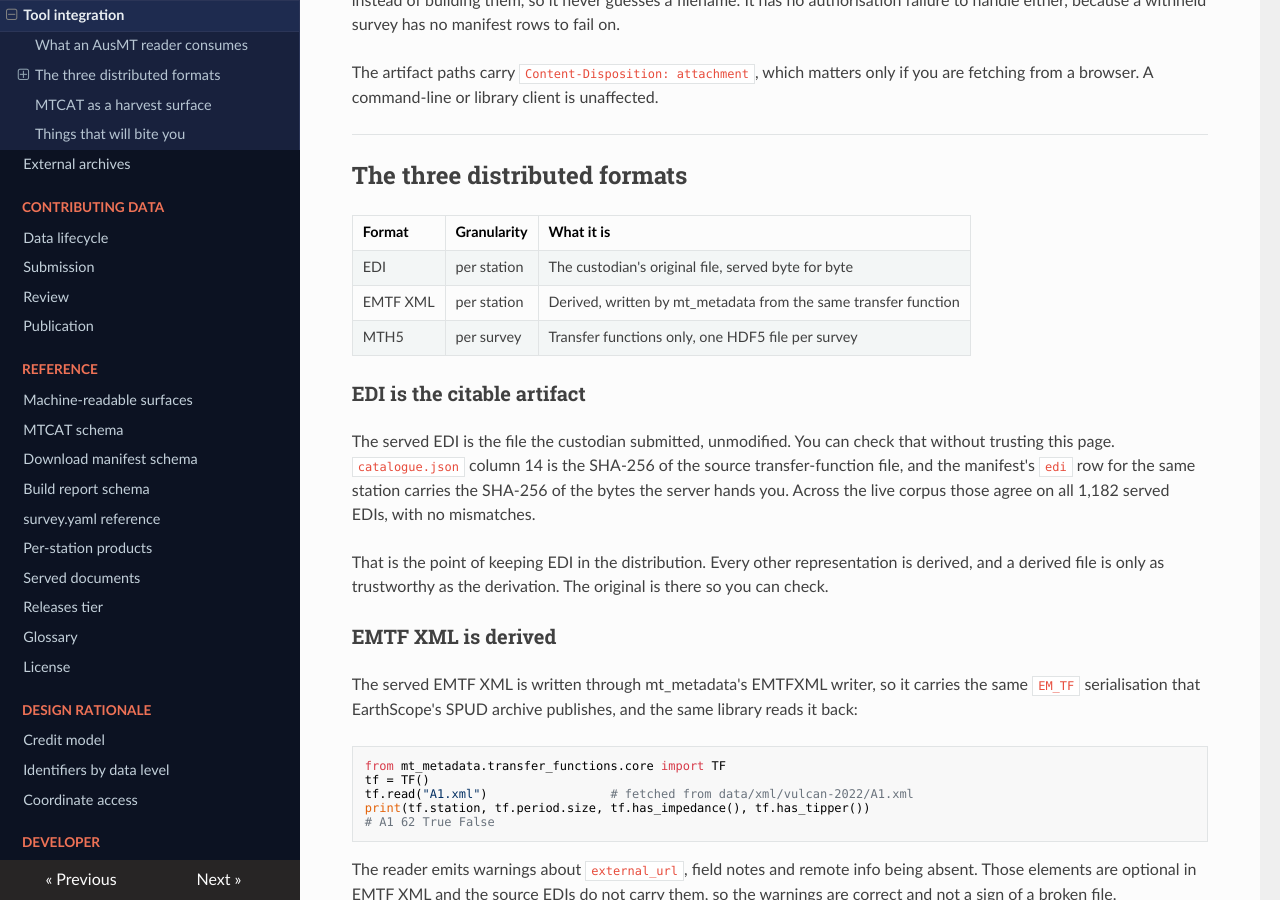
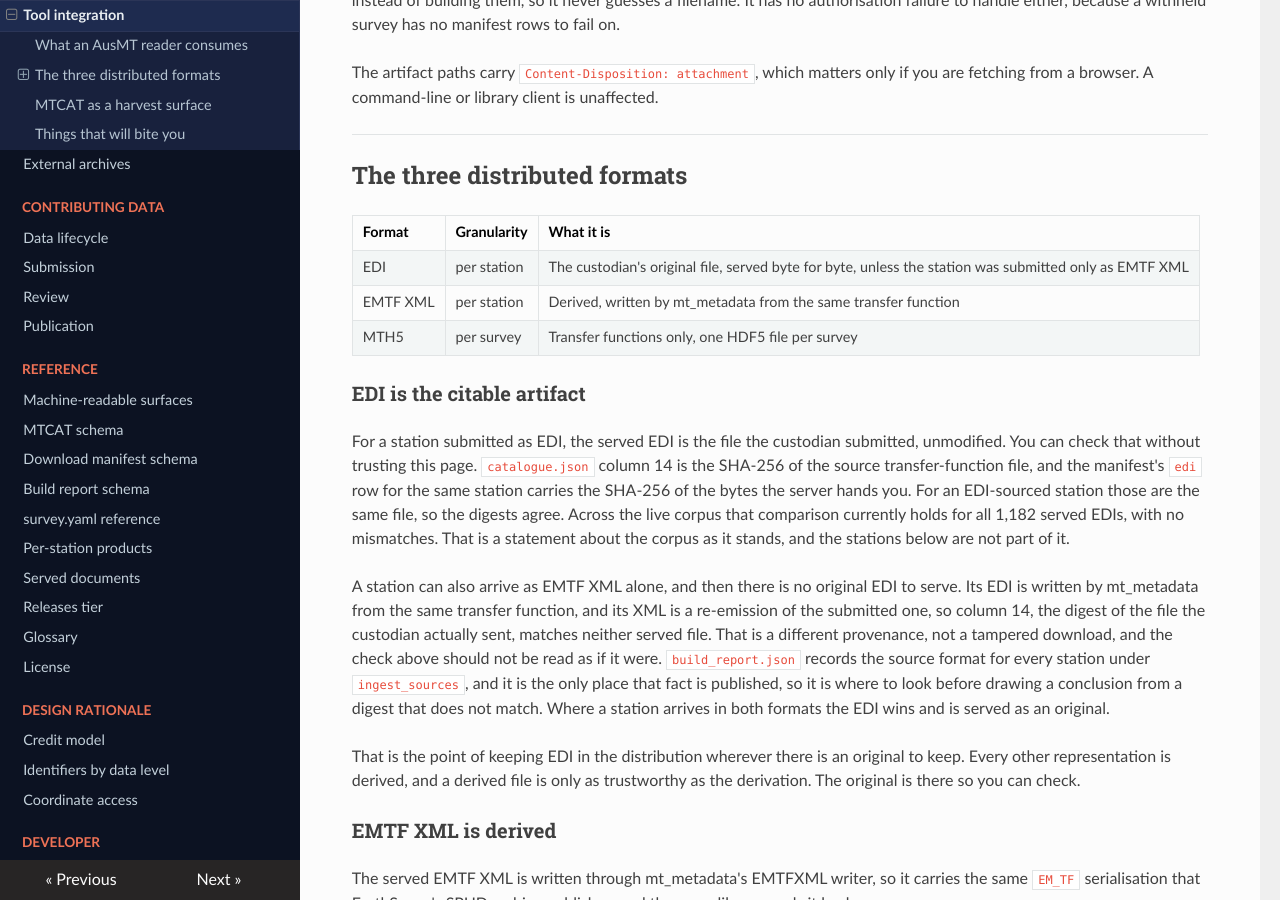
Before and after one commit to bvkay/ausmt, an MkDocs documentation site: the page built from docs/docs/interoperability/tool-integration.md, in a window 1280 px wide and 900 px high, scrolled down 542 px. Built offline with MkDocs 1.6.1, drawn with Linux system fonts in a browser that asks for light colours; nearby versions of some CDN libraries.

Commit message:
Three pages still said every served EDI is a custodian original
The two-format statements were written when EMTF XML was an output only. Since
it became an ingest format a station can be served an EDI that no custodian ever
sent, and three interoperability pages went on asserting otherwise. Two of them
went further and offered the reader a check, which is worse than a stale
sentence: tool-integration told you that catalogue.json column 14 and the
manifest's edi row for the same station always agree, and api-overview repeated
it in one clause. For a station submitted only as EMTF XML they do not agree,
because column 14 is the digest of the submitted XML while the served EDI was
generated from it and the served XML is a re-emission of it. A reader following
the documented check on such a station finds two mismatches and no way to tell
provenance from tampering.

So the pages say which is which, and where to look. The rule is stated once, in
tool-integration's "EDI is the citable artifact", which already owns the topic:
the digests agree for a station submitted as EDI, they do not for one submitted
only as EMTF XML, and build_report.json's ingest_sources is the only published
record of the source format per station. api-overview and api-reference name the
distinction where it bites and link to the owner rather than restating the rule.

The live-corpus figure stays as it was, because it is still true. What changes
is what it is being asked to prove: it was standing in for an invariant, and it
now reads as what it is, an observation about the corpus as it stands, with the
stations it does not cover named right after it.

```diff
--- a/docs/docs/interoperability/tool-integration.md
+++ b/docs/docs/interoperability/tool-integration.md
@@ -33,19 +33,31 @@ a browser. A command-line or library client is unaffected.
 
 | Format | Granularity | What it is |
 |---|---|---|
-| EDI | per station | The custodian's original file, served byte for byte |
+| EDI | per station | The custodian's original file, served byte for byte, unless the station was submitted only as EMTF XML |
 | EMTF XML | per station | Derived, written by mt_metadata from the same transfer function |
 | MTH5 | per survey | Transfer functions only, one HDF5 file per survey |
 
 ### EDI is the citable artifact
 
-The served EDI is the file the custodian submitted, unmodified. You can check that without trusting
-this page. `catalogue.json` column 14 is the SHA-256 of the source transfer-function file, and the
-manifest's `edi` row for the same station carries the SHA-256 of the bytes the server hands you. Across
-the live corpus those agree on all 1,182 served EDIs, with no mismatches.
+For a station submitted as EDI, the served EDI is the file the custodian submitted, unmodified. You
+can check that without trusting this page. `catalogue.json` column 14 is the SHA-256 of the source
+transfer-function file, and the manifest's `edi` row for the same station carries the SHA-256 of the
+bytes the server hands you. For an EDI-sourced station those are the same file, so the digests agree.
+Across the live corpus that comparison currently holds for all 1,182 served EDIs, with no mismatches.
+That is a statement about the corpus as it stands, and the stations below are not part of it.
 
-That is the point of keeping EDI in the distribution. Every other representation is derived, and a
-derived file is only as trustworthy as the derivation. The original is there so you can check.
+A station can also arrive as EMTF XML alone, and then there is no original EDI to serve. Its EDI is
+written by mt_metadata from the same transfer function, and its XML is a re-emission of the submitted
+one, so column 14, the digest of the file the custodian actually sent, matches neither served file.
+That is a different provenance, not a tampered download, and the check above should not be read as if
+it were. `build_report.json` records the source format for every station under `ingest_sources`, and
+it is the only place that fact is published, so it is where to look before drawing a conclusion from a
+digest that does not match. Where a station arrives in both formats the EDI wins and is served as an
+original.
+
+That is the point of keeping EDI in the distribution wherever there is an original to keep. Every
+other representation is derived, and a derived file is only as trustworthy as the derivation. The
+original is there so you can check.
 
 ### EMTF XML is derived
 
```
Also changed, not shown: docs/docs/interoperability/api-overview.md (+7 -4 lines), docs/docs/interoperability/api-reference.md (+6 -1 lines).
